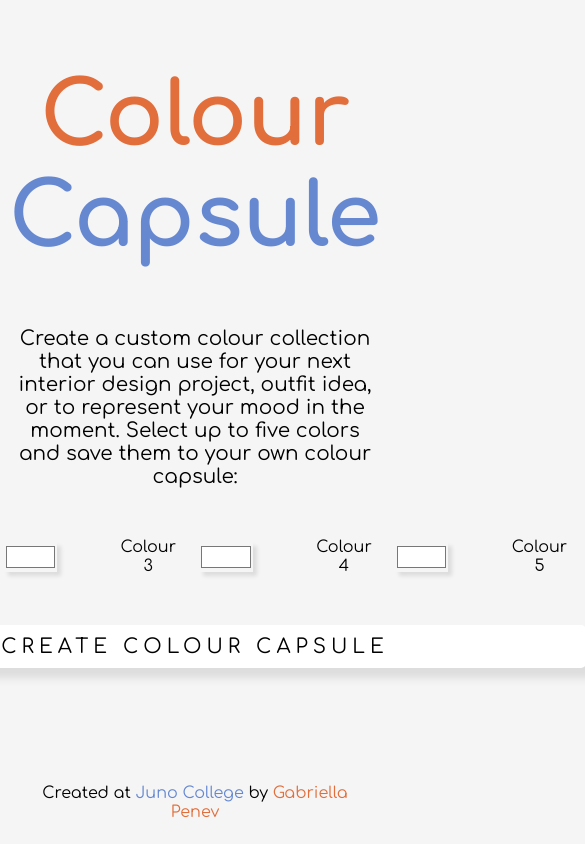
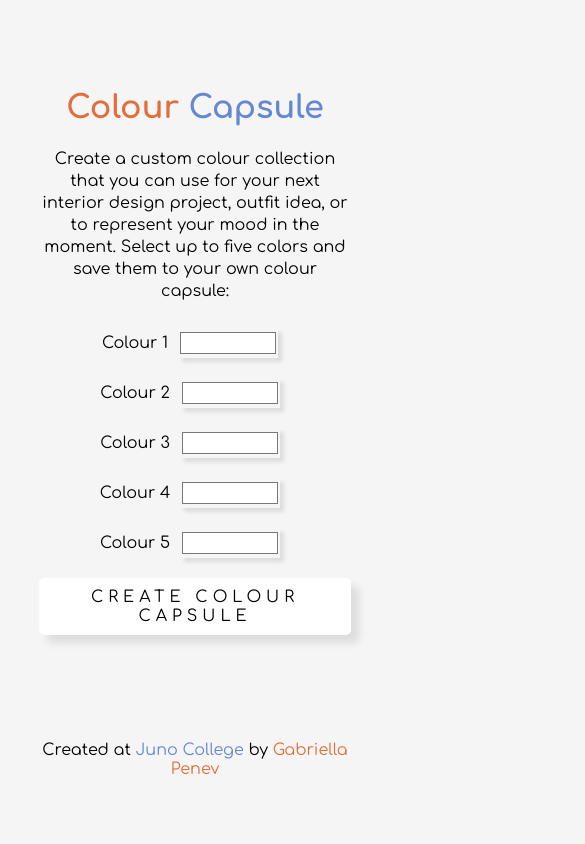
Before and after one commit to GabriellaPenev/colour-capsule, a React (Create React App) app: page / in a window 390 px wide. Shown: the top 844 px of the page, 585 px wide, since content can reach past the window. Built offline with nearby package versions, Linux system fonts and the light colour scheme; no server answers; the database is empty.

Commit message:
Added media queries, final fixes

```diff
--- a/src/App.css
+++ b/src/App.css
@@ -36,8 +36,9 @@ body,
 }
 
 h1 {
-  font-size: 4.4rem;
+  font-size: clamp(1.6rem, 8vw, 4.4rem);
   font-weight: 700;
+  margin-top: 40px;
 }
 
 .title,
@@ -75,8 +76,14 @@ a {
   100%  {color: var(--color-1)}
 }
 
+header p {
+  font-size: clamp(0.8rem, 3vw, 1.1rem);
+  line-height: 1.5rem;
+}
+
 form {
   display: flex;
+  flex-wrap: wrap;
   flex-direction: column;
   justify-content: center;
   align-items: center;
@@ -85,6 +92,8 @@ form {
 
 .options {
   display: flex;
+  flex-wrap: wrap;
+  justify-content: center;
   margin: 20px 0;
 }
 
@@ -108,7 +117,7 @@ input[type="color"] {
   background: none;
   cursor: pointer;
   padding: 0;
-  width: 60px;
+  width: 100px;
   height: 30px;
   margin: 0 20px;
 }
@@ -118,7 +127,7 @@ input[type="text"]:focus{
 }
 
 button {
- font-family: 'Comfortaa', cursive;
+  font-family: 'Comfortaa', cursive;
   background: white;
   border: none;
   padding: 10px;
@@ -133,6 +142,7 @@ button {
   margin: 20px 0;
   box-shadow: .5em .5em .5em rgba(0, 0, 0, .1);
   transition: 0.5s ease;
+  font-size: clamp(0.8rem, 2vw, 1.1rem);
 }
 
 .submitButton:hover {
@@ -144,6 +154,7 @@ button {
 ul {
   list-style: none;
   display: flex;
+  flex-wrap: wrap;
   justify-content: center;
   border: 1px solid transparent;
   box-shadow: 1em 1em 1em rgba(0, 0, 0, .1);
@@ -197,3 +208,65 @@ footer {
 a {
   text-decoration: none;
 }
+
+
+@media (max-width: 800px){
+
+  input[type="color"] {
+    margin: 0 10px;
+  }
+
+  header p {
+    line-height: 1.1rem;
+  }
+
+  .submitButton {
+    margin: 10px 0;
+  }
+}
+
+
+@media (max-width: 550px){
+
+  .options {
+    margin: 0;
+  }
+
+  .submitButton {
+    width: 100%;
+  }
+
+  .results {
+    width: 70px;
+    height: 70px;
+  }
+
+  ul {
+    padding-top: 30px;
+  }
+
+  ul p {
+    margin: 5px 0;
+  }
+
+  li {
+    padding: 5px;
+    font-size: 0.7rem;
+  }
+
+  .submitButton:hover {
+    letter-spacing: 6px;
+  }
+
+  .removeButton {
+    width: 22px;
+    height: 22px;
+    font-size: 0.9rem;
+  }
+
+  .removeButton:hover,
+  .removeButton:focus {
+    width: 25px;
+    height: 25px;
+  }
+}
```
Also changed, not shown: src/App.js (+2 -7 lines), src/Form.js (line endings or trailing spaces).
